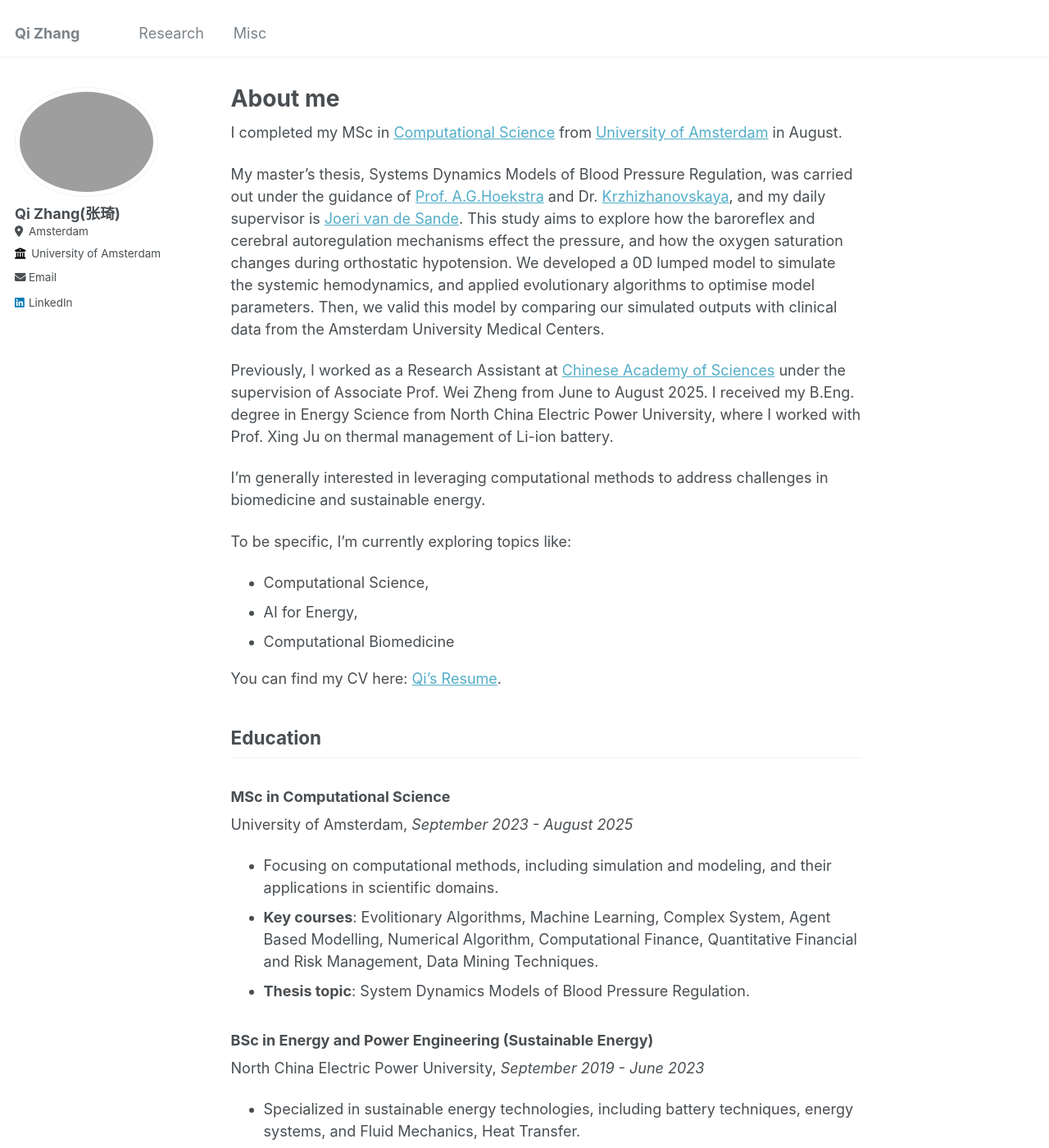
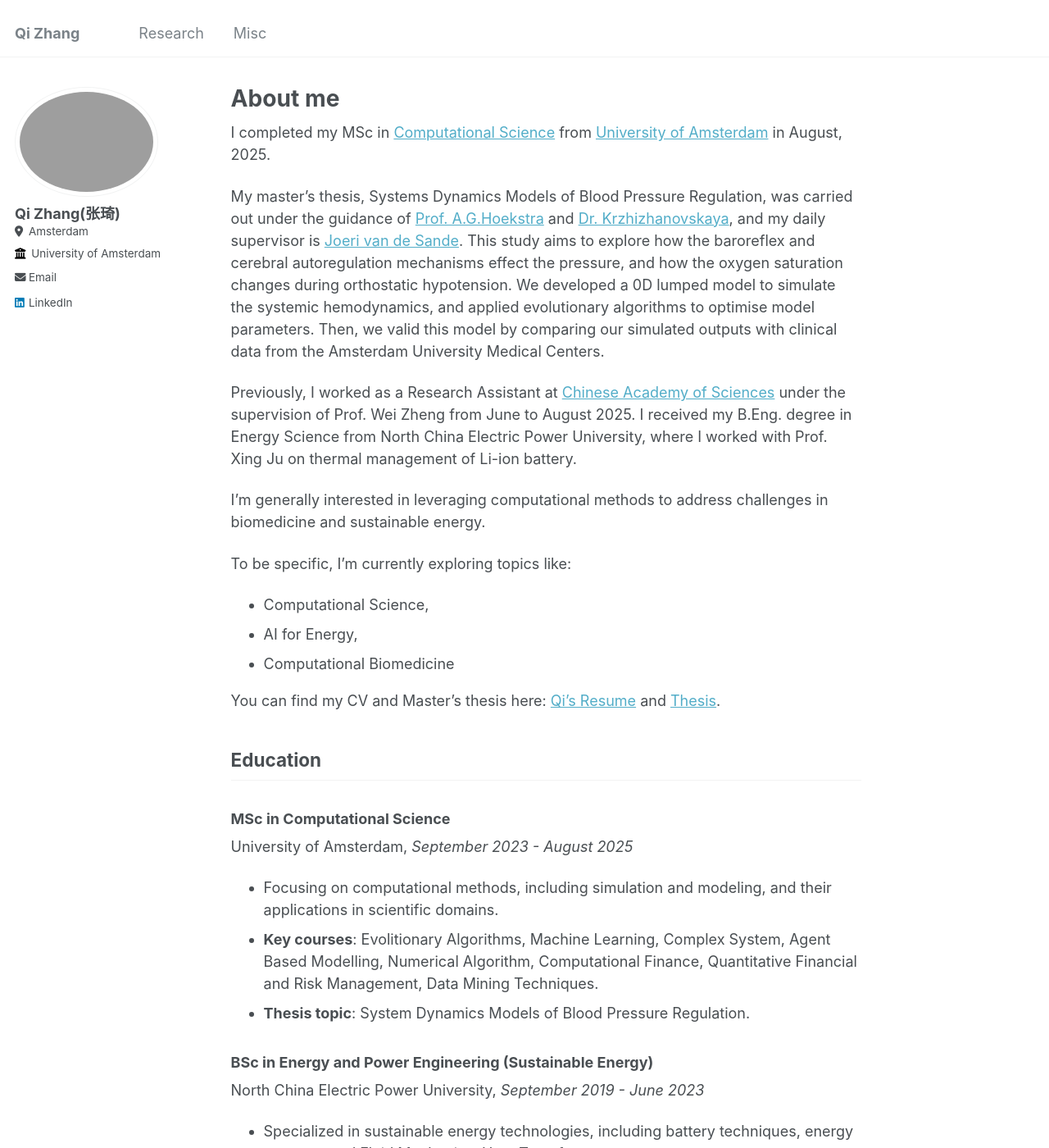
Before and after one commit to archiezq/qizhang.github.io, a Jekyll site: the page built from _pages/about.md, in a window 1280 px wide and 1400 px high. Shown: the whole window at 82% size. Built offline with Jekyll 4.4.1, drawn with Linux system fonts in a browser that asks for light colours.

Commit message:
add thesis

```diff
--- a/_pages/about.md
+++ b/_pages/about.md
@@ -6,11 +6,11 @@ redirect_from:
   - /about/
   - /about.html
 ---
-I completed my MSc in [Computational Science](https://www.uva.nl/shared-content/programmas/en/masters/computational-science/computational-science.html) from [University of Amsterdam](https://www.uva.nl/) in August.
+I completed my MSc in [Computational Science](https://www.uva.nl/shared-content/programmas/en/masters/computational-science/computational-science.html) from [University of Amsterdam](https://www.uva.nl/) in August, 2025.
 
-My master’s thesis, Systems Dynamics Models of Blood Pressure Regulation, was carried out under the guidance of [Prof. A.G.Hoekstra](https://scholar.google.com/citations?user=CiO_awsAAAAJ&hl=zh-CN&oi=ao) and Dr. [Krzhizhanovskaya](https://scholar.google.com/citations?user=4lHZPP8AAAAJ&hl=en), and my daily supervisor is [Joeri van de Sande](https://nl.linkedin.com/in/joeri-van-de-sande). This study aims to explore how the baroreflex and cerebral autoregulation mechanisms effect the pressure, and how the oxygen saturation changes during orthostatic hypotension. We developed a 0D lumped model to simulate the systemic hemodynamics, and applied evolutionary algorithms to optimise model parameters. Then, we valid this model by comparing our simulated outputs with clinical data from the Amsterdam University Medical Centers.
+My master’s thesis, Systems Dynamics Models of Blood Pressure Regulation, was carried out under the guidance of [Prof. A.G.Hoekstra](https://scholar.google.com/citations?user=CiO_awsAAAAJ&hl=zh-CN&oi=ao) and [Dr. Krzhizhanovskaya](https://scholar.google.com/citations?user=4lHZPP8AAAAJ&hl=en), and my daily supervisor is [Joeri van de Sande](https://nl.linkedin.com/in/joeri-van-de-sande). This study aims to explore how the baroreflex and cerebral autoregulation mechanisms effect the pressure, and how the oxygen saturation changes during orthostatic hypotension. We developed a 0D lumped model to simulate the systemic hemodynamics, and applied evolutionary algorithms to optimise model parameters. Then, we valid this model by comparing our simulated outputs with clinical data from the Amsterdam University Medical Centers.
 
-Previously, I worked as a Research Assistant at [Chinese Academy of Sciences](https://www.cas.cn/) under the supervision of Associate Prof. Wei Zheng from June to August 2025. I received my B.Eng. degree in Energy Science from North China Electric Power University, where I worked with Prof. Xing Ju on thermal management of Li-ion battery.
+Previously, I worked as a Research Assistant at [Chinese Academy of Sciences](https://www.cas.cn/) under the supervision of Prof. Wei Zheng from June to August 2025. I received my B.Eng. degree in Energy Science from North China Electric Power University, where I worked with Prof. Xing Ju on thermal management of Li-ion battery.
 
 I'm generally interested in leveraging computational methods to address challenges in biomedicine and sustainable energy.
 <!-- I completed my undergraduate degree in Energy and Power Engineering (Energy Storage Track), at [North China Electric Power University](https://www.ncepu.edu.cn/). -->
@@ -20,7 +20,7 @@ To be specific, I'm currently exploring topics like:
 - AI for Energy,
 - Computational Biomedicine
 
-You can find my CV here: [Qi's Resume](assets/Resume_LLM.pdf).
+You can find my CV and Master's thesis here: [Qi's Resume](assets/Resume_LLM.pdf) and [Thesis](assets\Master_Thesis___Qi.pdf).
 
 
 ## Education
```
Also changed, not shown: 1 other file.
